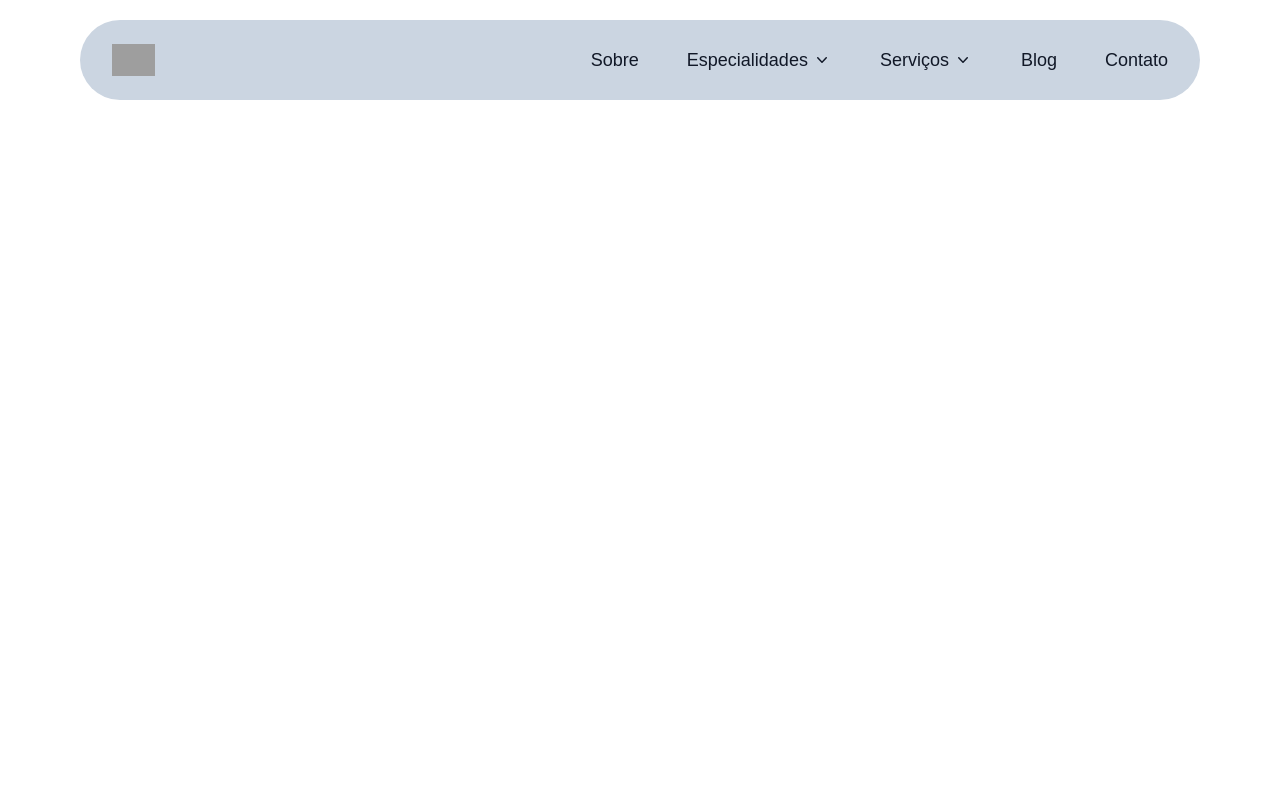
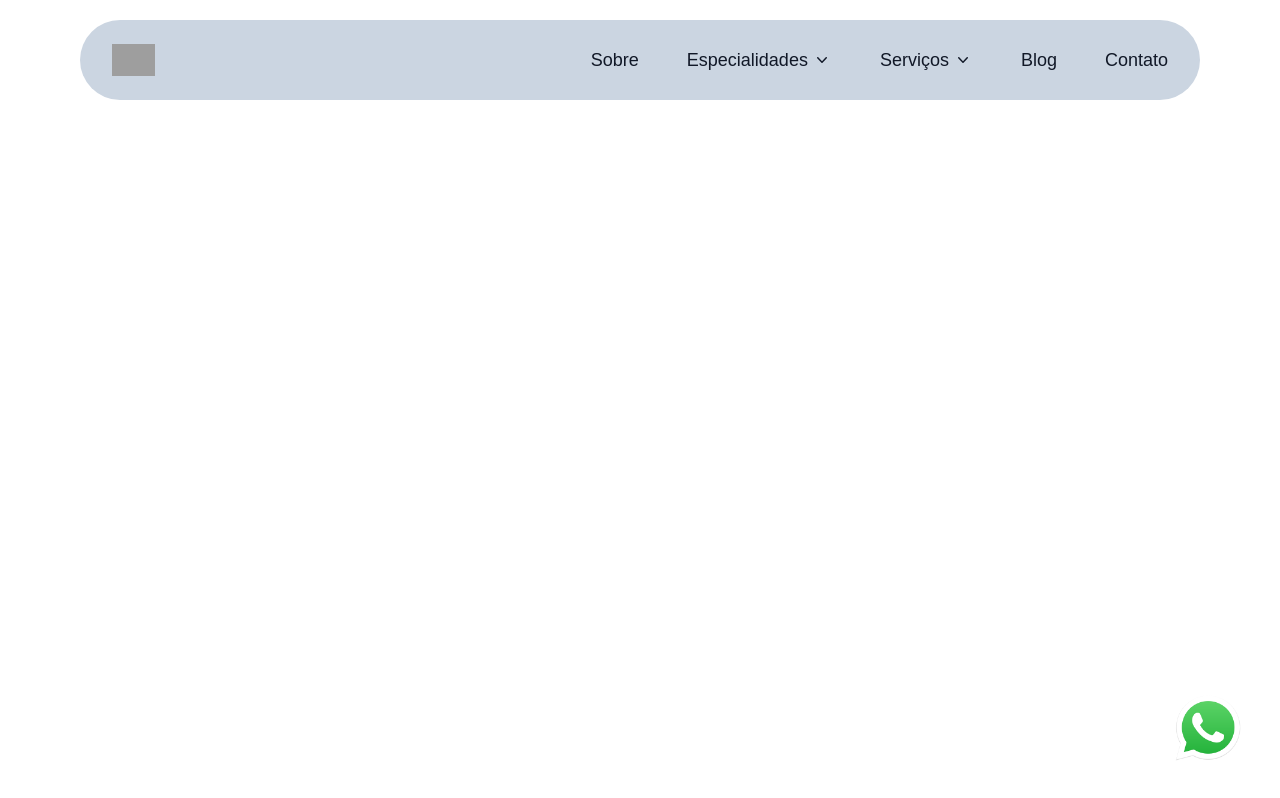
Before and after one commit to AAndreazza/site-escoben-contabilidade, a Gatsby site: page / in a window 1280 px wide. Built offline with nearby package versions, Linux system fonts and the light colour scheme; Gatsby itself is replaced by a stand-in of ours; grey boxes are pictures that could not be loaded.

Commit message:
adicionando whatsapp icon com config de mensagens

```diff
--- /dev/null
+++ b/src/components/WhatsappIcon.js
@@ -0,0 +1,22 @@
+import React from 'react';
+import { getWhatsUrl } from '../utils/index.js'
+import { CTA_WHATSAPP_MENSAGENS } from '../utils/constants'
+import { Link } from 'gatsby'
+import whatsappIcon from '../images/whatsappIcon.png';
+
+const whatsAppIcon = () => {
+  return (
+    <Link
+      to={getWhatsUrl(CTA_WHATSAPP_MENSAGENS.ctaButton)}
+      target='_blank'
+    >
+      <img
+        src={whatsappIcon}
+        alt='whatsapp icon'
+        className='fixed bottom-6 right-6 sm:w-24 sm:h-24 w-16 h-16 z-10'
+      ></img>
+    </Link>
+  );
+};
+
+export default whatsAppIcon;
--- a/src/pages/index.js
+++ b/src/pages/index.js
@@ -1,10 +1,12 @@
 import React from 'react'
-import NavBar from '../components/pagina-inicial/Header'
+import Header from '../components/Header'
+import WhatsappIcon from '../components/WhatsappIcon'
 
 const Index = () => {
     return (
         <div>
-            <NavBar></NavBar>
+            <Header></Header>
+            <WhatsappIcon></WhatsappIcon>
         </div>
     )
 }
--- /dev/null
+++ b/src/utils/constants.js
@@ -0,0 +1,9 @@
+export const URLS = {
+    whatsapp: 'https://wa.me/5547?text=',
+    instagram: 'https://www.instagram.com/',
+    tiktok: 'https://www.tiktok.com/@g',
+  }
+
+export const CTA_WHATSAPP_MENSAGENS = {
+  ctaButton: 'Olá! Estive no site e fiquei interessado nos seus serviços. Poderia me ajudar?'
+}
--- /dev/null
+++ b/src/utils/index.js
@@ -0,0 +1,4 @@
+import { URLS } from './constants'
+
+export const getWhatsUrl = (text, url) => encodeURI(`${url || URLS.whatsapp}${ url ? `?text=${text}` : text}`)
+export const openWhatsUrl = (text) => window.open(getWhatsUrl(text), '_blank')
```
Also changed, not shown: src/components/Header.js (renamed from src/components/pagina-inicial/Header.js), src/images/whatsappIcon.png (added).
